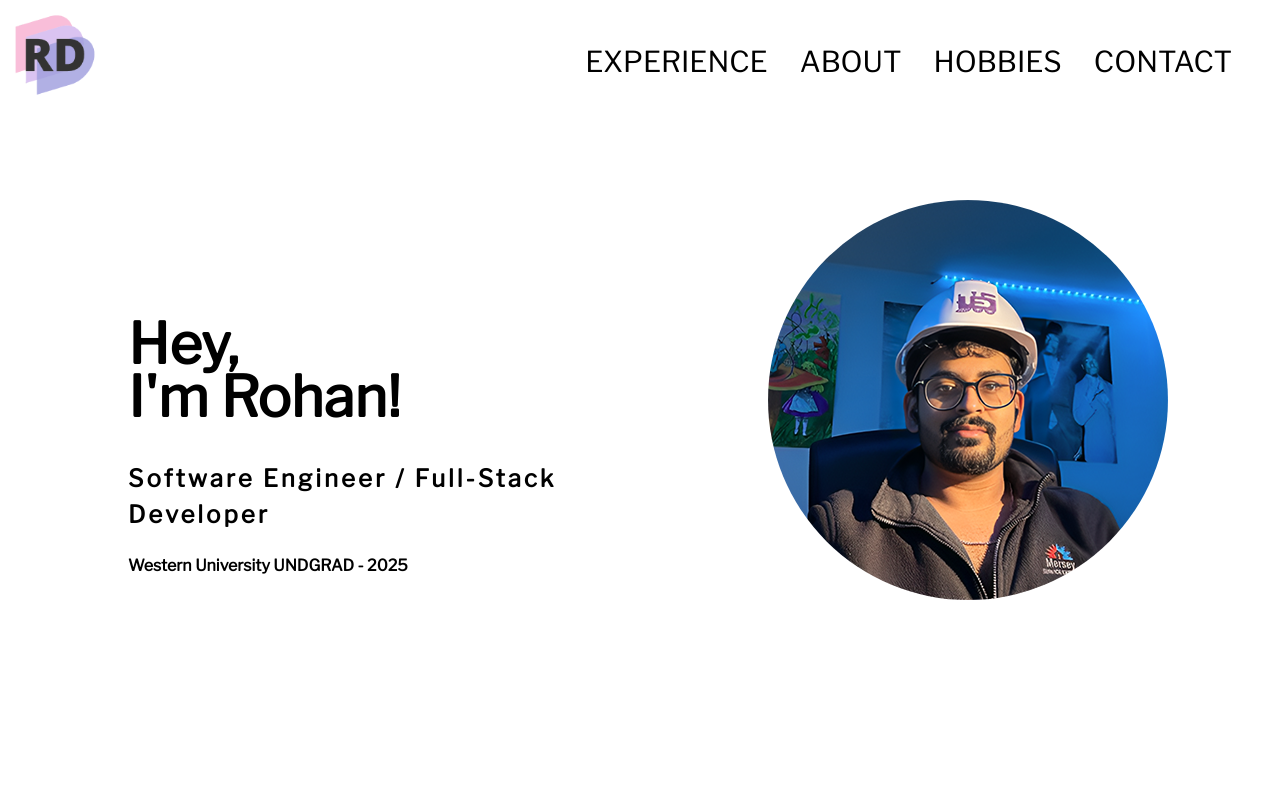
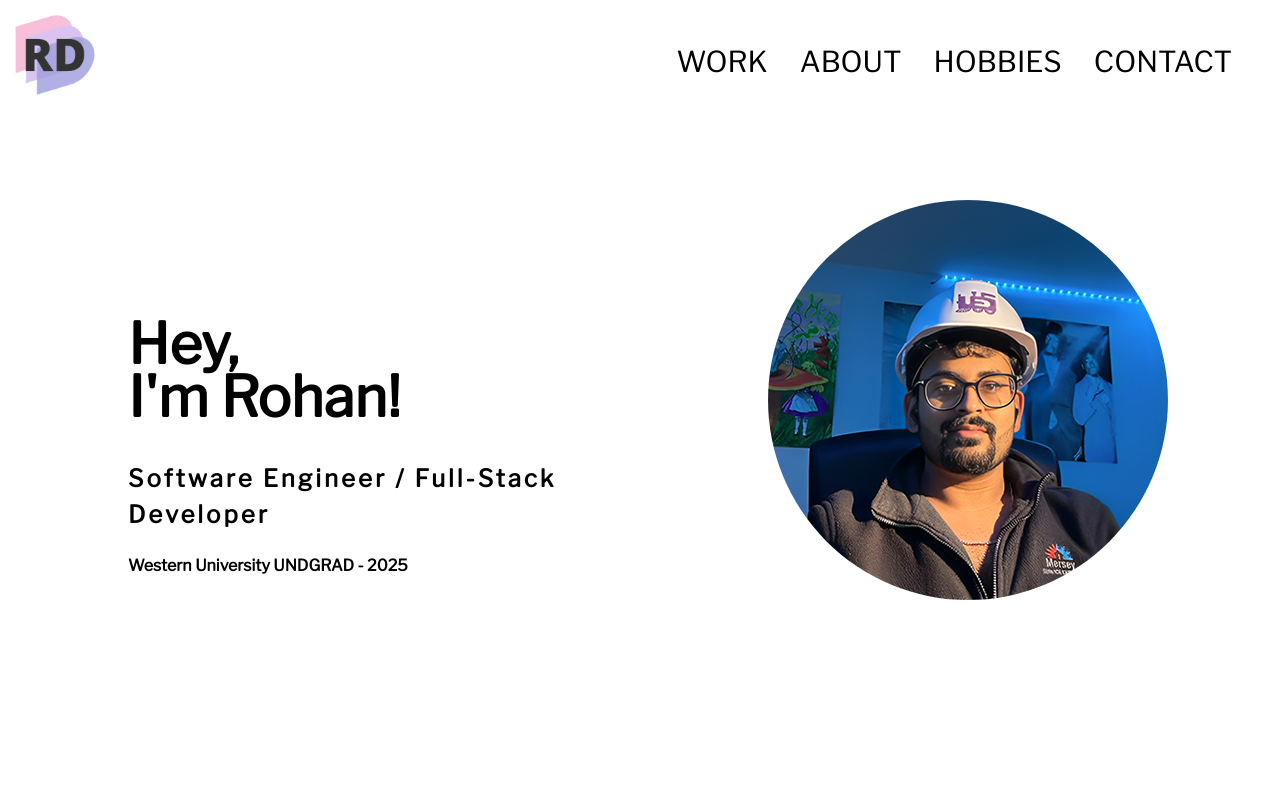
Before and after one commit to RoaringRohan/personal-portfolio, a React (Create React App) app: page / in a window 1280 px wide. Shown: the top 800 px of the page. Built offline with nearby package versions, Linux system fonts and the light colour scheme.

Commit message:
Changing Experience page to Work

```diff
--- a/src/App.js
+++ b/src/App.js
@@ -3,7 +3,7 @@ import { Routes, Route } from 'react-router-dom';
 import './App.scss';
 import Layout from './components/Layout';
 import Home from './components/Home';
-import Experience from './components/Experience';
+import Work from './components/Work';
 import About from './components/About';
 import Hobbies from './components/Hobbies';
 import Contact from './components/Contact';
@@ -14,7 +14,7 @@ function App() {
     <Layout>
       <Routes>
           <Route index path="/" element={<Home />} />
-          <Route path="experience" element={<Experience />} />
+          <Route path="work" element={<Work />} />
           <Route path="about" element={<About />} />
           <Route path="hobbies" element={<Hobbies />} />
           <Route path="contact" element={<Contact />} />
--- a/src/components/Nav/index.js
+++ b/src/components/Nav/index.js
@@ -36,7 +36,7 @@ const Nav = () => {
     return (
         <div className={`navbar ${isLoaded ? 'loaded' : ''} ${isNavVisible ? '' : 'hidden'}`}>
             <ul>
-                <li><NavLink exact to="/experience">Experience</NavLink></li>
+                <li><NavLink exact to="/work">Work</NavLink></li>
                 <li><NavLink exact to="/about">About</NavLink></li>
                 <li><NavLink exact to="/hobbies">Hobbies</NavLink></li>
                 <li><NavLink exact to="/contact">Contact</NavLink></li>
--- a/src/components/Experience/index.js
+++ b/src/components/Work/index.js
@@ -1,7 +1,7 @@
 import './index.scss';
 import Timeline from './Timeline';
 
-const Experience = () => {
+const Work = () => {
 
     return (
         <div className="container experience">
@@ -15,4 +15,4 @@ const Experience = () => {
     );
 }
 
-export default Experience;
+export default Work;
```
Also changed, not shown: src/components/Work/Timeline/index.js (renamed from src/components/Experience/Timeline/index.js), src/components/Work/Timeline/index.scss (added), src/components/Work/index.scss (added).
